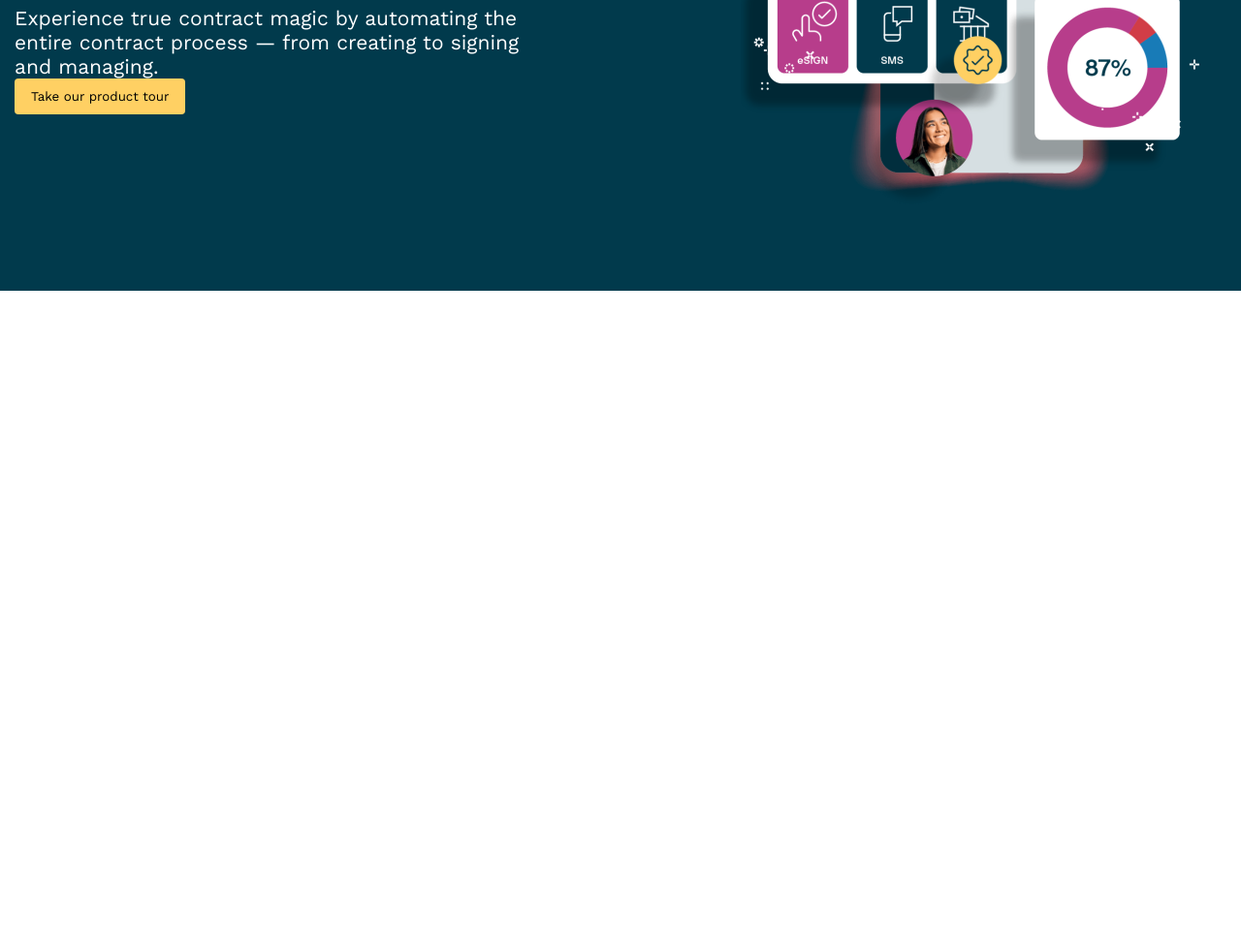
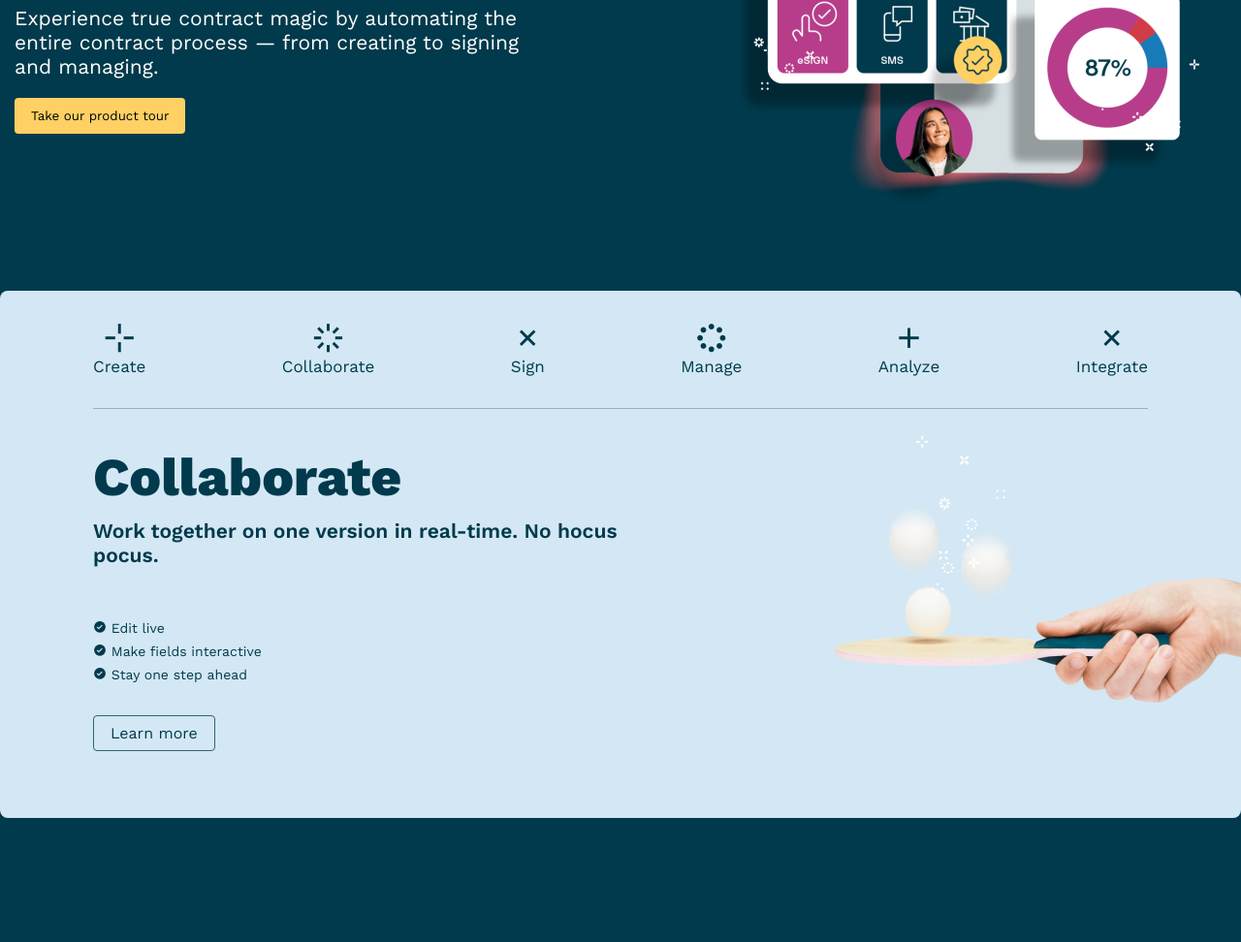
Before and after one commit to SOB1Rake/One-Flow, a plain HTML site: page index.html in a window 1280 px wide. Shown: the part 1428-2400 px from the top of the page at 97% size. Before the commit the page ends 1728 px from the top, so only its background shows below. Drawn offline with nearby package versions, Linux system fonts and the light colour scheme.

Commit message:
section2

```diff
--- a/index.html
+++ b/index.html
@@ -34,7 +34,7 @@
         </ul>
         <div class="btns">
           <button class="btn">Get a demo</button>
-          <a href="#!">Log in</a>
+          <a href="#!" class="btnsolid">Log in</a>
         </div>
         <i class="bx bx-globe"></i>
       </div>
@@ -71,6 +71,65 @@
       </div>
     </div>
     </section>
+
+    <section class="container bigCard">
+      <div class="icons">
+        <span>
+          <i class='bx bx-cross'></i>
+          <p>Create</p>
+        </span>
+        <span>
+          <i class='bx bx-loader'></i>
+          <p>Collaborate</p>
+        </span>
+        <span>
+          <i class='bx bx-x'></i>
+          <p>Sign</p>
+        </span>
+        <span>
+          <i class='bx bx-loader-circle'></i>
+          <p>Manage</p>
+        </span>
+        <span>
+          <i class='bx bx-plus'></i>
+          <p>Analyze</p>
+        </span>
+        <span>
+          <i class='bx bx-x'></i>
+          <p>Integrate</p>
+        </span>
+      </div>
+      <div class="text">
+        <div class="textLeft">
+          <h1>Collaborate</h1>
+          <p>Work together on one version in real-time. No hocus pocus.</p>
+          <div class="frame">
+            <h5><i class='bx bxs-check-circle'></i> Edit live</h5>
+            <h5><i class='bx bxs-check-circle'></i> Make fields interactive</h5>
+            <h5 class="q"><i class='bx bxs-check-circle'></i> Stay one step ahead</h5>
+          </div>
+          <a href="#!" class="btnsolid">Learn more</a>
+        </div>
+        <div class="textRight">
+          <img src="img/Rectangl.png" alt="">
+        </div>
+      </div>
+    </section>
+
+    <section class="img">
+      <img src="img/Снимок экрана от 2021-07-02 23-48-24 1.png" alt="">
+    </section>
+    <section class="img">
+      <img src="img/qol.png" alt="">
+    </section>
+    <section class="img tenis">
+      <img class="tennis" src="img/ctangle.png" alt="">
+      <div class="teext">
+        <h1>Believe your eyes</h1>
+        <p>Let us show you how to work smarter with contracts in Oneflow.</p>
+        <button class="btn">Get a demo</button>
+      </div>
+    </section>
   </main>
 </body>
 </html>
--- a/style.css
+++ b/style.css
@@ -50,18 +50,18 @@
     }
   }
 
+  .btnsolid{
+    padding: 8px 17px;
+    background: none;
+    border-radius: 4px;
+    border: 1px solid #346170;
+  }
   .btns {
     display: flex;
     align-items: center;
     gap: 8px;
 
 
-    a{
-      padding: 8px 17px;
-      background: none;
-      border-radius: 4px;
-      border: 1px solid #346170;
-    }
   }
   .btn{
     padding: 11px 17px;
@@ -120,8 +120,101 @@
     p {
       font-size: 21px;
       color: white;
+      margin-bottom: 20px;
     }
   }
-  .first{
+
+
+  main{
     background: #013A4C;
   }
+
+  .bigCard{
+    background: #D3E8F4;
+    margin-bottom: 128px;
+    padding: 31px 96px 0 96px;
+    border-radius: 8px;
+
+    .icons{
+      display: flex;
+      justify-content: space-between;
+      text-align: center;
+      font-size: 17px;
+      padding-bottom: 33px;
+      color: #013A4C;
+      border-bottom: 1px solid #94B4C2;
+
+      i{
+        font-size: 35px;
+      }
+    }
+  }
+
+  .text{
+    display: flex;
+    justify-content: space-between;
+  }
+  .textLeft{
+
+    h1{
+      font-weight: 700;
+      font-size: 55px;
+      margin-top: 38px;
+      color: #013A4C;
+    }
+    p{
+      color: #013A4C;
+      font-size: 21px;
+      font-weight: 600;
+      margin-top: 11px;
+      max-width: 545px;
+      width: 100%;
+      margin-bottom: 55px;
+    }
+    .frame{
+
+      h5{
+        font-size: 14px;
+        font-weight: 400;
+        color: #013A4C;
+        margin-bottom: 8px;
+      }
+      .q{
+        margin-bottom: 43px;
+      }
+    }
+    a{
+      color: #013A4C;
+    }
+  }
+  .textRight{
+    margin-right: -96px ;
+  }
+  .img{
+    display: flex;
+    justify-content: center;
+  }
+
+  .teext{
+    position: relative;
+    top: 295px;
+    left: -200px;
+    h1{
+      color: #F2DCE4;
+      font-size: 73px;
+      font-weight: 700;
+      margin-bottom: 31px;
+    }
+    p{
+      font-size: 26px;
+      font-weight: 400;
+      max-width: 470px;
+      width: 100%;
+      color: white;
+      margin-bottom: 25px;
+    }
+  }
+
+  .tennis{
+    position: absolute;
+  }
```
Also changed, not shown: img/Rectangl.png (added), img/ctangle.png (added), img/qol.png (added), img/Снимок экрана от 2021-07-02 23-48-24 1.png (added).
